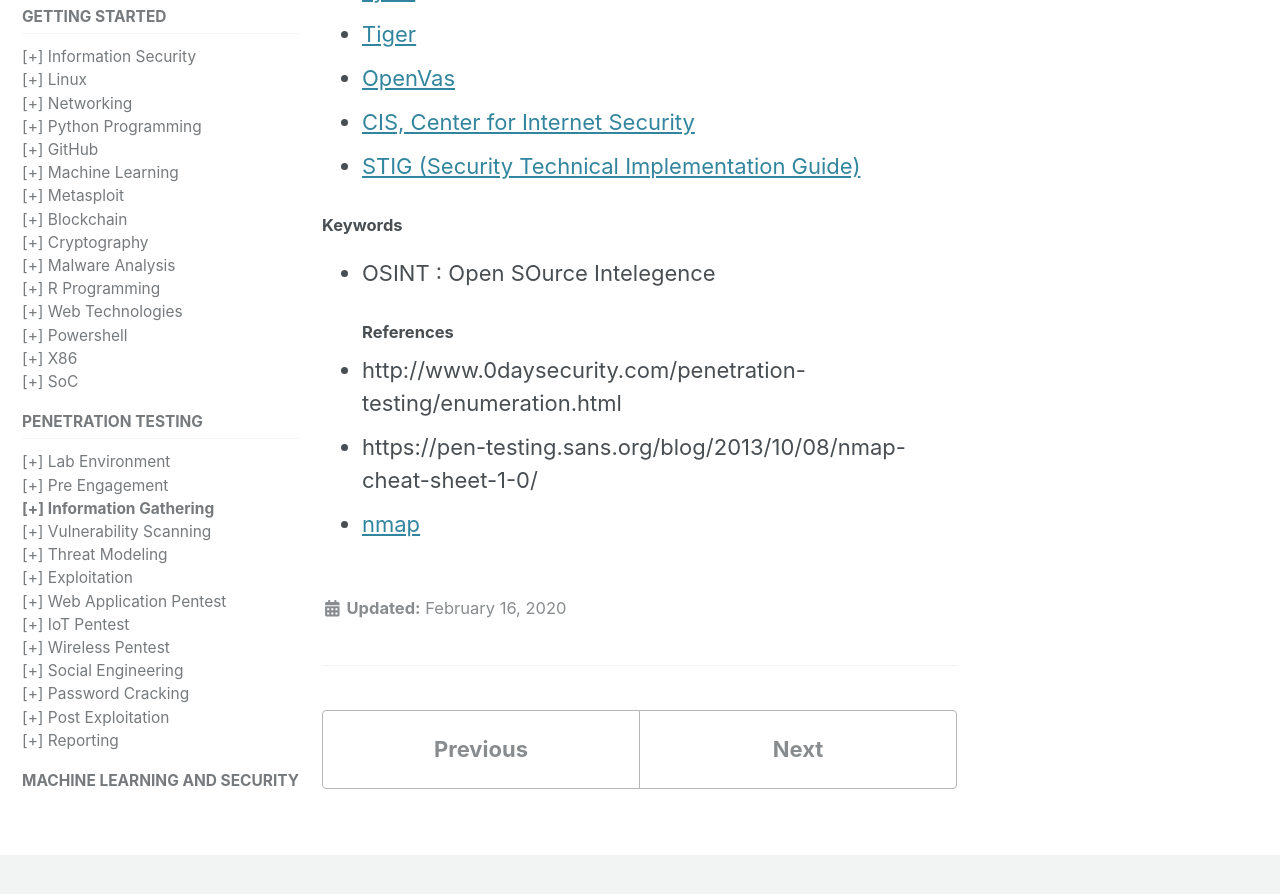
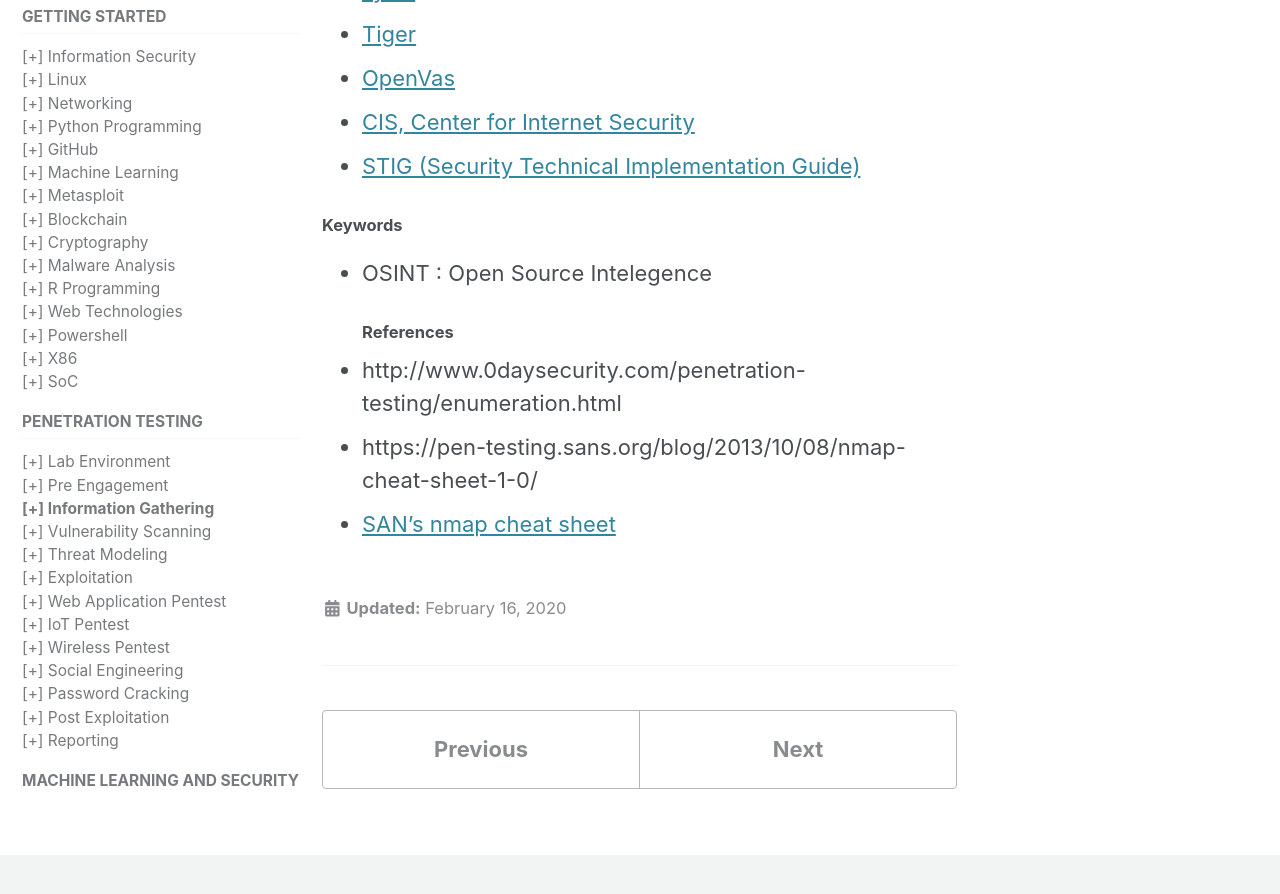
Before and after one commit to mohareti/cyberlab, a Jekyll site: the page built from _pentest/02_info-gathering.md, in a window 1280 px wide and 900 px high, scrolled down 3421 px. Shown: the top 894 px of the window. Built offline with Jekyll 4.4.1, drawn with Linux system fonts in a browser that asks for light colours; cached includes are drawn as plain includes; nearby versions of some CDN libraries.

Commit message:
Update 02_info-gathering.md

```diff
--- a/_pentest/02_info-gathering.md
+++ b/_pentest/02_info-gathering.md
@@ -90,8 +90,8 @@ toc: true
 - [STIG (Security Technical Implementation Guide)](https://www.stigviewer.com/stigs)
 
 #### Keywords
-- OSINT : Open SOurce Intelegence
+- OSINT : Open Source Intelegence
 #### References
 - http://www.0daysecurity.com/penetration-testing/enumeration.html
 - https://pen-testing.sans.org/blog/2013/10/08/nmap-cheat-sheet-1-0/
-- [nmap](https://blogs.sans.org/pen-testing/files/2013/10/NmapCheatSheetv1.1.pdf)
+- [SAN's nmap cheat sheet](https://blogs.sans.org/pen-testing/files/2013/10/NmapCheatSheetv1.1.pdf)
```
